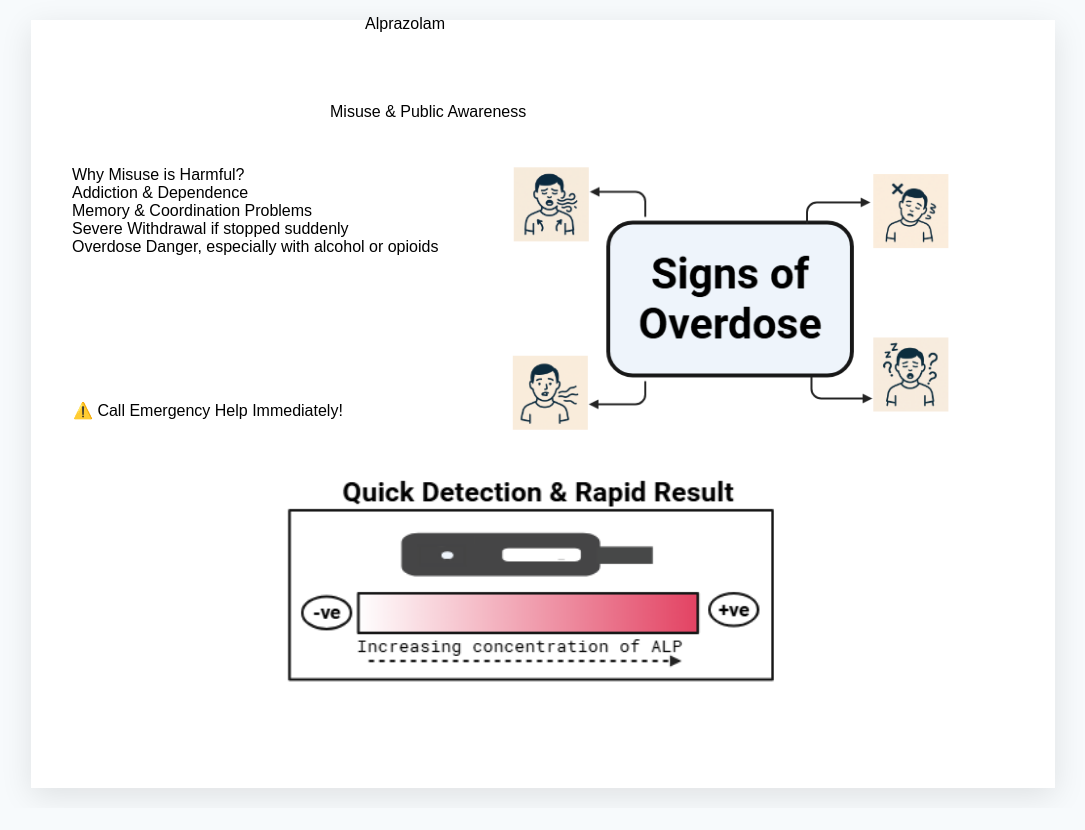
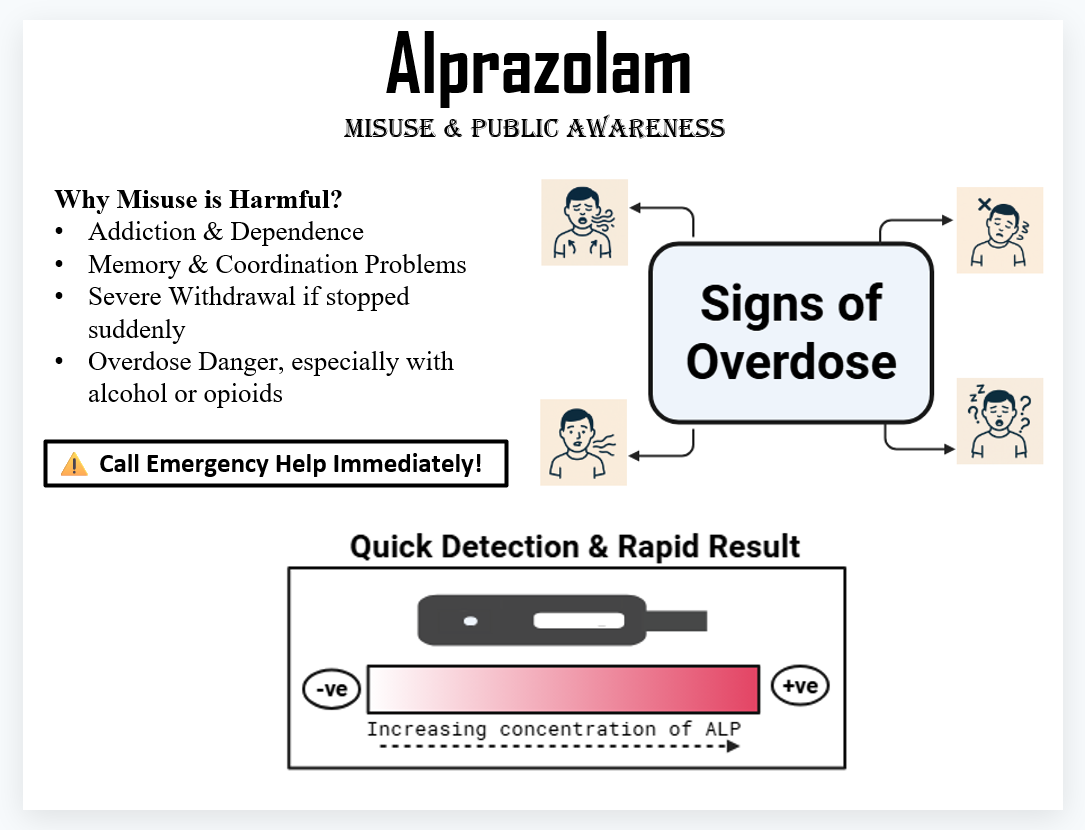
Before and after one commit to vivekmehtapisces/Alprazolam, a plain HTML site: page Alprazolam_onepage.html in a window 1280 px wide. Shown: the whole page, without its empty margins (97-1182 px from the left). Before the commit the page ends 808 px from the top, so only its background shows below. Drawn offline with Linux system fonts and the light colour scheme.

Commit message:
Add files via upload

```diff
--- a/Alprazolam_onepage.html
+++ b/Alprazolam_onepage.html
@@ -1,22 +1,12 @@
 <!doctype html>
 <html lang='en'>
 <head><meta charset='utf-8'/><meta name='viewport' content='width=device-width,initial-scale=1'/>
-<title>Slide 3 - Alprazolam</title>
 <style>
 body{font-family: Arial, sans-serif; background:#f7fafc; margin:0; padding:20px;}
-.slide{position:relative;width:1024px;height:768px;background:white;margin:0 auto;box-shadow:0 8px 30px rgba(0,0,0,0.1);}
+.slide{position:relative;width:1040px;height:790px;background:white;margin:0 auto;box-shadow:0 8px 30px rgba(0,0,0,0.1);}
 .elem{position:absolute;box-sizing:border-box;padding:6px;}
 .text{white-space:pre-wrap;}
 </style></head><body>
 <div class='slide' id='slide'>
-<div class='elem text' style='left:328px;top:-11px;width:302px;height:96px'>Alprazolam</div>
-<div class='elem text' style='left:293px;top:77px;width:373px;height:38px'>Misuse &amp; Public Awareness</div>
-<div class='elem text' style='left:35px;top:140px;width:409px;height:213px'>Why Misuse is Harmful?
-Addiction &amp; Dependence
-Memory &amp; Coordination Problems
-Severe Withdrawal if stopped suddenly
-Overdose Danger, especially with alcohol or opioids</div>
-<img class='elem' src='image_1.png' style='left:466px;top:124px;width:470px;height:310px' alt='slide image'/>
-<img class='elem' src='image_2.png' style='left:243px;top:437px;width:515px;height:247px' alt='slide image'/>
-<div class='elem text' style='left:36px;top:375px;width:409px;height:38px'>⚠️ Call Emergency Help Immediately!</div>
-</div></body></html>
+<img class='elem' src='image_3.png' alt='slide image'/>
+</body></html>
```
Also changed, not shown: image_3.png (added).
